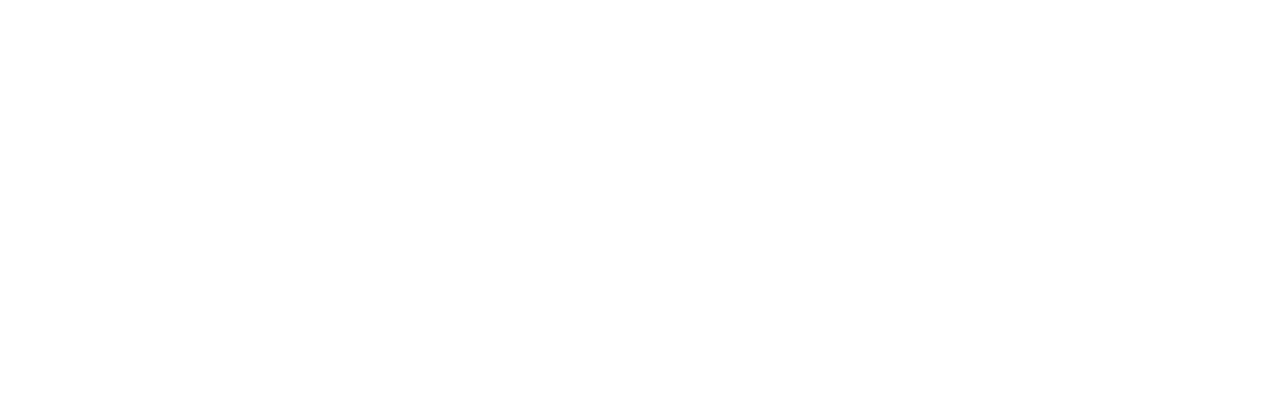
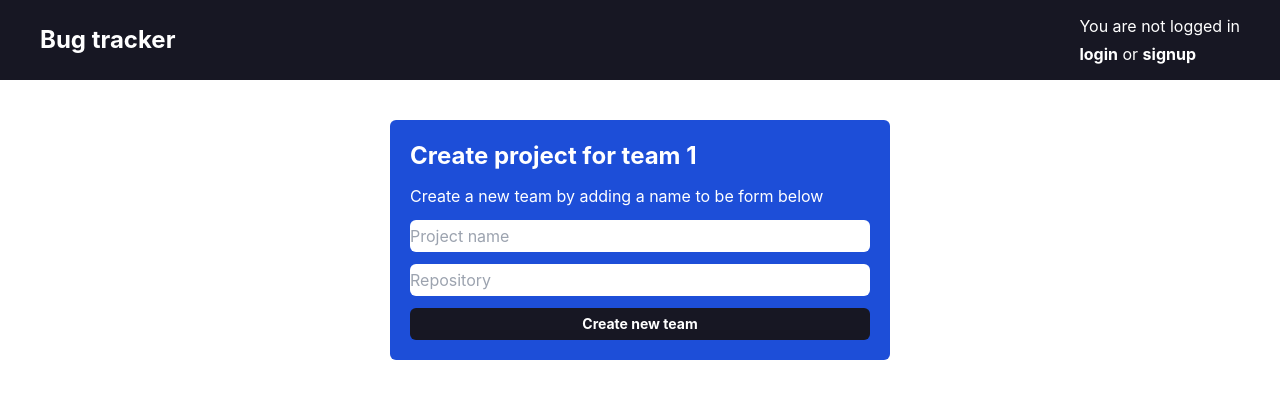
Before and after one commit to adriex21/BugTrackingApplication, a React (Create React App) app in the folder frontend/: page /1/add-project in a window 1280 px wide. Before the commit this address had no page. Shown: the top 398 px of the page. Built offline with nearby package versions, Linux system fonts and the light colour scheme.

Commit message:
view projects for them
if no project click the button add projects open a new form for creating a project

```diff
--- a/frontend/src/App.js
+++ b/frontend/src/App.js
@@ -4,6 +4,8 @@
 import Login from './pages/Login/Login'
 import CreateTeam from './pages/CreateTeam/CreateTeam'
 import TeamProjects from './pages/TeamProjects/TeamProjects'
+import AddProject from './pages/AddProject/AddProject'
+
 import { useState, useEffect } from 'react';
 import {
   BrowserRouter,
@@ -51,7 +53,8 @@
         <Route path='/' element={<Dashboard data={data}></Dashboard>}></Route>
         <Route path='/login' element={<Login data={data} />}></Route>
         <Route path='/create-team' element={<CreateTeam data={data} />}></Route>
-        <Route path='/:id/projects' element={<TeamProjects data={data} />}></Route>
+        <Route path='/:teamName/projects' element={<TeamProjects data={data} />}></Route>
+        <Route path='/:teamName/add-project' element={<AddProject data={data} />}></Route>
 
       </Routes>
     </BrowserRouter>
--- a/frontend/src/components/Teams/Teams.js
+++ b/frontend/src/components/Teams/Teams.js
@@ -13,10 +13,10 @@
                     <div key={team} className='px-10 py-5 bg-blue-800 text-white flex justify-between items-center'>
                         <span className='font-bold'>Current team: {team.teamName}</span>
                         <div className='flex gap-3'>
-                            <a href={`/${team._id}/manage`} className='text-black bg-white rounded-md py-2 px-3 font-bold'>
+                            <a href={`/${team.teamName}/manage`} className='text-black bg-white rounded-md py-2 px-3 font-bold'>
                                 Manage
                             </a>
-                            <a href={`/${team._id}/projects`} className='text-black bg-white rounded-md py-2 px-3 font-bold'>
+                            <a href={`/${team.teamName}/projects`} className='text-black bg-white rounded-md py-2 px-3 font-bold'>
                                 View projects
                             </a>
                         </div>
--- /dev/null
+++ b/frontend/src/pages/AddProject/AddProject.js
@@ -0,0 +1,58 @@
+import { useParams } from "react-router-dom";
+import Main from '../../containers/Main/Main'
+import { useEffect, useState } from 'react'
+import { createProject } from '../../utils/requests'
+
+
+const initialData = {
+    projectName: '',
+    repository: '',
+}
+
+
+const AddProject = (props) => {
+    const [project, setProject] = useState(initialData)
+    const [errors, setErrors] = useState([])
+    const params = useParams();
+
+
+    const handleCreateProject = async () => {
+        const response = await createProject(team)
+        if(response){ return window.location.href = `/${params.teamName}/projects` }
+        return setErrors(['Something went wrong'])
+    }
+
+    return (
+        <Main data={props.data}>
+            <div className="w-full flex justify-center mt-10">
+                <div className="w-[500px] bg-blue-700 rounded-md flex flex-col text-white p-5 gap-3">
+                    <h1 className="font-bold text-2xl">Create project for team {params.teamName}</h1>
+                    <h1 className="">Create a new team by adding a name to be form below</h1>
+
+                    {errors.map(error => (
+                        <span key={error} className="text-red-500">{error}</span>
+                    ))}
+
+                    <input
+                    placeholder='Project name'
+                    value={project.teamName || ''}
+                    onChange={(e) => {setTeam({projectName: e.target.value})}}
+                    type="text" className="outline-none h-8 rounded-md text-black"/>
+
+<input
+                    placeholder='Repository'
+                    value={project.teamName || ''}
+                    onChange={(e) => {setTeam({projectName: e.target.value})}}
+                    type="text" className="outline-none h-8 rounded-md text-black"/>
+
+                    <button onClick={handleCreateProject} className="bg-[#171723] w-full text-white h-8 rounded-md text-sm font-bold">
+                        Create new team
+                    </button>
+
+                </div>
+            </div>
+        </Main>
+    )
+}
+
+export default AddProject
--- a/frontend/src/pages/CreateTeam/CreateTeam.js
+++ b/frontend/src/pages/CreateTeam/CreateTeam.js
@@ -31,6 +31,7 @@
                     ))}
 
                     <input
+                    placeholder='Team name'
                     value={team.teamName || ''}
                     onChange={(e) => {setTeam({teamName: e.target.value})}}
                     type="text" className="outline-none h-8 rounded-md text-black"/>
--- a/frontend/src/pages/TeamProjects/TeamProjects.js
+++ b/frontend/src/pages/TeamProjects/TeamProjects.js
@@ -12,7 +12,7 @@
     useEffect(()=> {
         const getProjects = async () =>{
           if(!params) return
-          const response = await getTeamProjects(params.id)
+          const response = await getTeamProjects(params.teamName)
           if(response){
             setProjects(response.data.projects)
           }
@@ -23,9 +23,28 @@
     return(
         <Main data={props.data}>
 
-            {params.id}
+            <div className="w-full h-16 bg-blue-900 px-10 flex items-center justify-between">
+                <span className="text-white font-bold">Projects for team {params.teamName}</span>
+                <a href={`/${params.teamName}/add-project`} className="text-black bg-white rounded-md py-2 px-3 font-bold">
+                    Add project
+                </a>
+            </div>
 
-            {projects }
+            {projects && projects.length > 0 ?
+                projects.map(project => (
+                    <ul>
+                        <li>{project}</li>
+                    </ul>
+                ))
+                :
+                <div className="px-10 mt-10 flex gap-3 items-center">
+                    No projects added for this team
+
+                    <a href={`/${params.teamName}/add-project`} className="text-white bg-black rounded-md py-2 px-3 font-bold w-auto">
+                        Add a first project
+                    </a>
+                </div>
+            }
         </Main>
     )
 }
--- a/frontend/src/utils/requests.js
+++ b/frontend/src/utils/requests.js
@@ -47,7 +47,7 @@
     }
 }
 
-export const getTeamProjects = async (teamID) => {
+export const getTeamProjects = async (teamName) => {
     try{
         const response = await axios({
             method: 'POST',
@@ -56,7 +56,7 @@
                 "Authorization": "Bearer " + localStorage.getItem("token"),
                 'Content-Type': 'application/json'
             },
-            data: JSON.stringify({ id: teamID })
+            data: JSON.stringify({ teamName: teamName })
         });
         if(response.status === 500) return null
         return response
@@ -64,3 +64,20 @@
         console.log(err.response.data.msg)
     }
 }
+
+export const createProject = async (payload) => {
+    try{
+        const response = await fetch('http://localhost:3002/api/project/add', {
+            method: 'POST',
+            headers: {
+                "Authorization": "Bearer " + localStorage.getItem("token"),
+                "Content-Type": "application/json"
+            },
+            body: JSON.stringify(payload)
+        })
+        if(response.status === 500) return null
+        return response
+    }catch(err){
+        console.log(err)
+    }
+}
```
Also changed, not shown: 1 other file (tests, documents, lock files or other folders).
